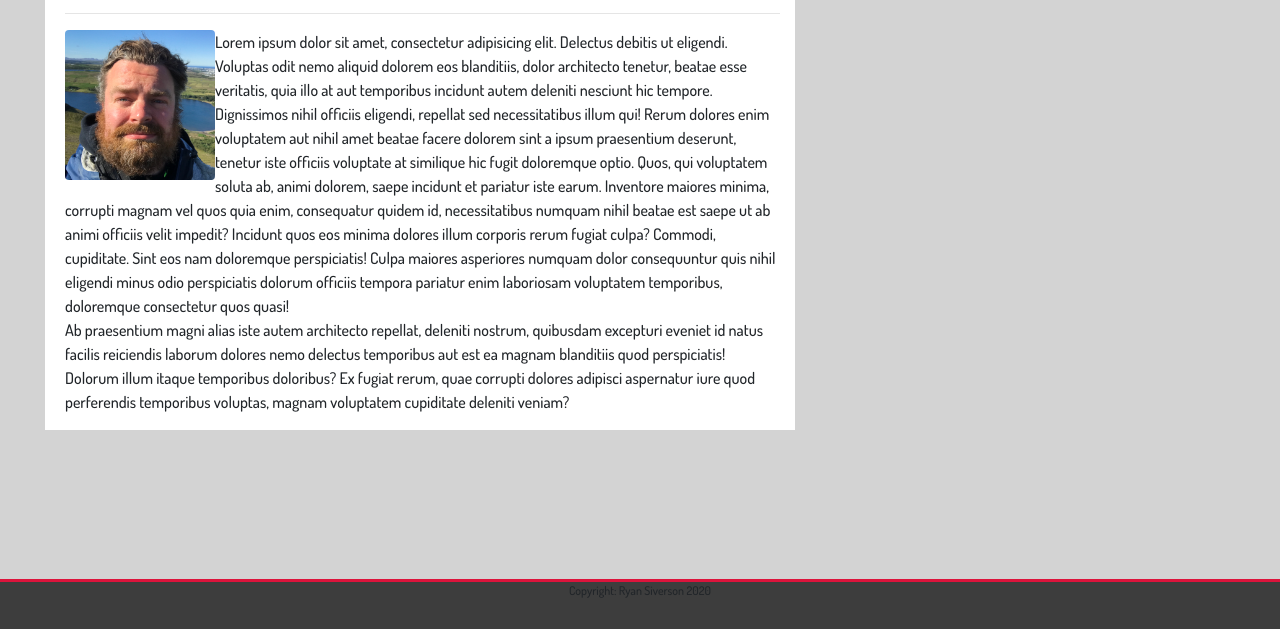
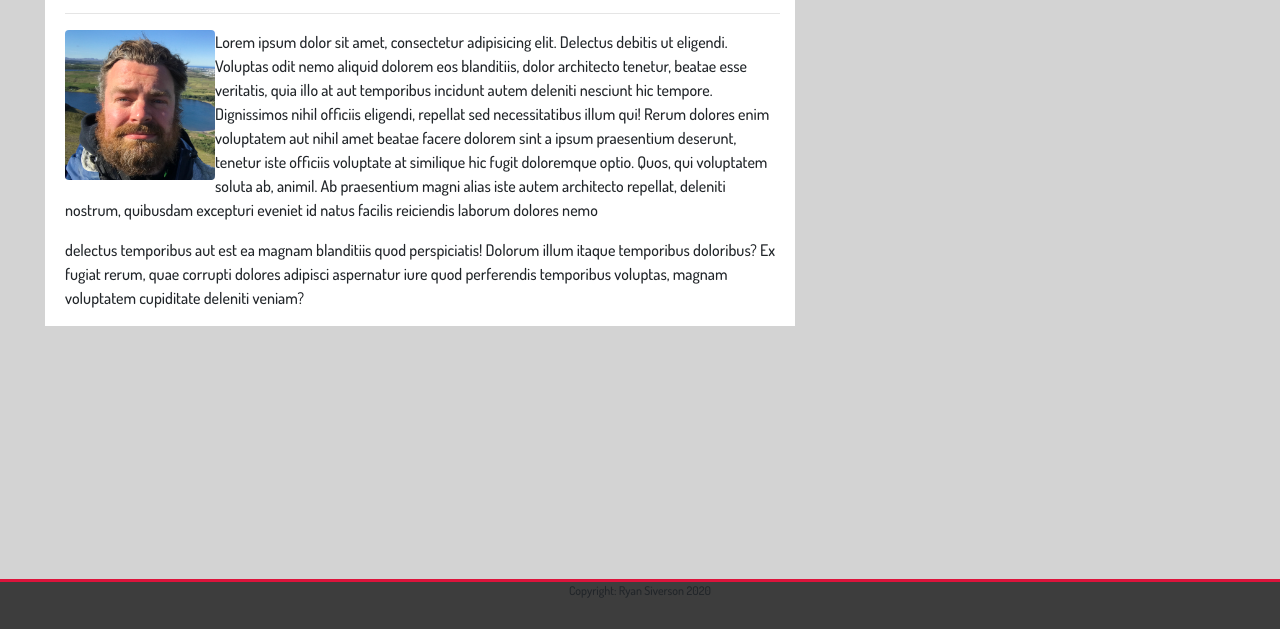
Before and after one commit to rysiphoto/Homework-2, a plain HTML site: page index.html in a window 1280 px wide. Shown: the part 171-800 px from the top of the page. Drawn offline with nearby package versions, Linux system fonts and the light colour scheme.

Commit message:
portfolio updates 2

```diff
--- a/assets/about.css
+++ b/assets/about.css
@@ -15,10 +15,6 @@ body {
     padding-left: 30px;
 }
 
-.img {
-    padding: 15px;
-}
-
 .navbar-brand {
     background-color: crimson;
     padding: 15px;
@@ -28,6 +24,7 @@ body {
     padding-top:0px;
     padding-bottom: 0px;
 }
+
 
 footer {
     font-size: 12px;
--- a/index.html
+++ b/index.html
@@ -42,7 +42,9 @@
                 <hr>
                 <img src="assets/Headshot.jpg" class="rounded float-left" height="150px" width="150px"
                     alt="Ryan Siverson">
-                Lorem ipsum dolor sit amet, consectetur adipisicing elit. Delectus debitis ut eligendi. Voluptas odit
+                <p>
+                    Lorem ipsum dolor sit amet, consectetur adipisicing elit. Delectus debitis ut eligendi. Voluptas
+                    odit
                     nemo aliquid
                     dolorem eos blanditiis, dolor architecto tenetur, beatae esse veritatis, quia illo at aut temporibus
                     incidunt autem
@@ -52,24 +54,13 @@
                     dolores enim voluptatem aut nihil amet beatae facere dolorem sint a ipsum praesentium deserunt,
                     tenetur
                     iste
-                officiis voluptate at similique hic fugit doloremque optio. Quos, qui voluptatem soluta ab, animi
-                dolorem, saepe
-                incidunt et pariatur iste earum. Inventore maiores minima, corrupti magnam vel quos quia enim,
-                consequatur quidem
-                id, necessitatibus numquam nihil beatae est saepe ut ab animi officiis velit impedit? Incidunt quos
-                eos
-                minima
-                dolores illum corporis rerum fugiat culpa? Commodi, cupiditate. Sint eos nam doloremque
-                perspiciatis!
-                Culpa maiores
-                asperiores numquam dolor consequuntur quis nihil eligendi minus odio perspiciatis dolorum officiis
-                tempora pariatur
-                enim laboriosam voluptatem temporibus, doloremque consectetur quos quasi!
-
-                <p>Ab praesentium magni alias iste autem
+                    officiis voluptate at similique hic fugit doloremque optio. Quos, qui voluptatem soluta ab, animil.
+                    Ab praesentium magni alias iste autem
                     architecto repellat, deleniti nostrum, quibusdam excepturi eveniet id natus facilis reiciendis
                     laborum
                     dolores nemo
+                </p>
+                <p>
                     delectus temporibus aut est ea magnam blanditiis quod perspiciatis! Dolorum illum itaque temporibus
                     doloribus? Ex
                     fugiat rerum, quae corrupti dolores adipisci aspernatur iure quod perferendis temporibus voluptas,
```
Also changed, not shown: portfolio.html (+1 -1 lines). Lines whose indentation alone changed are shown as unchanged.
